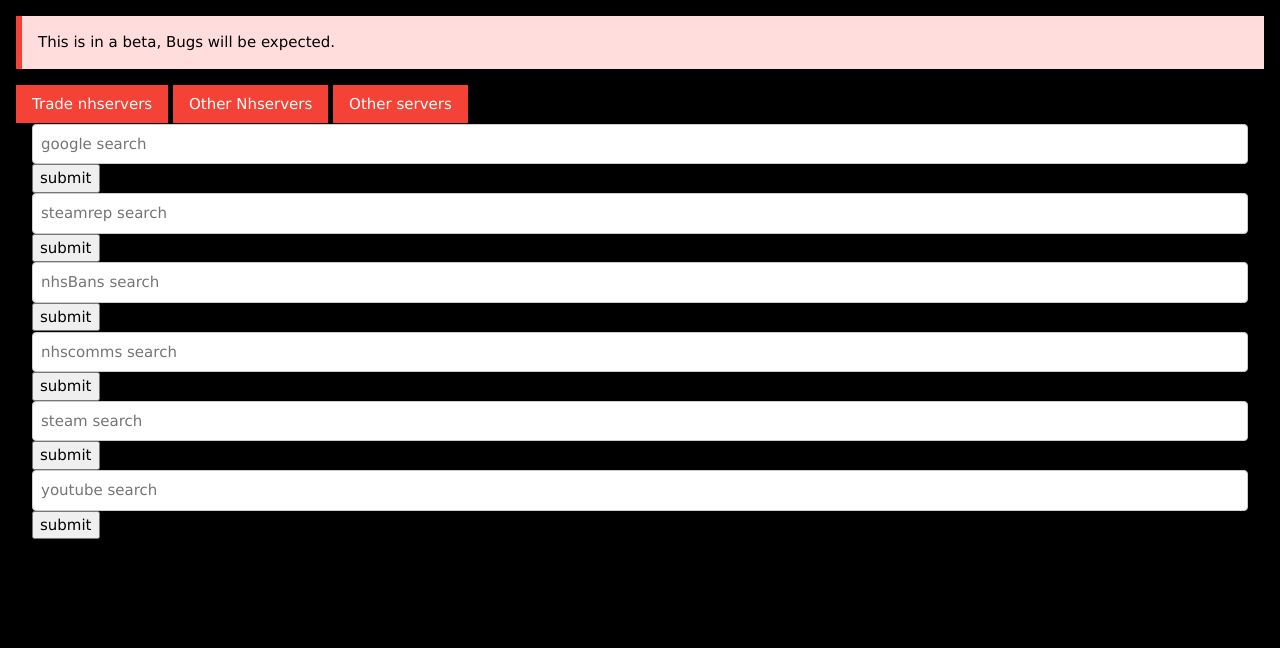
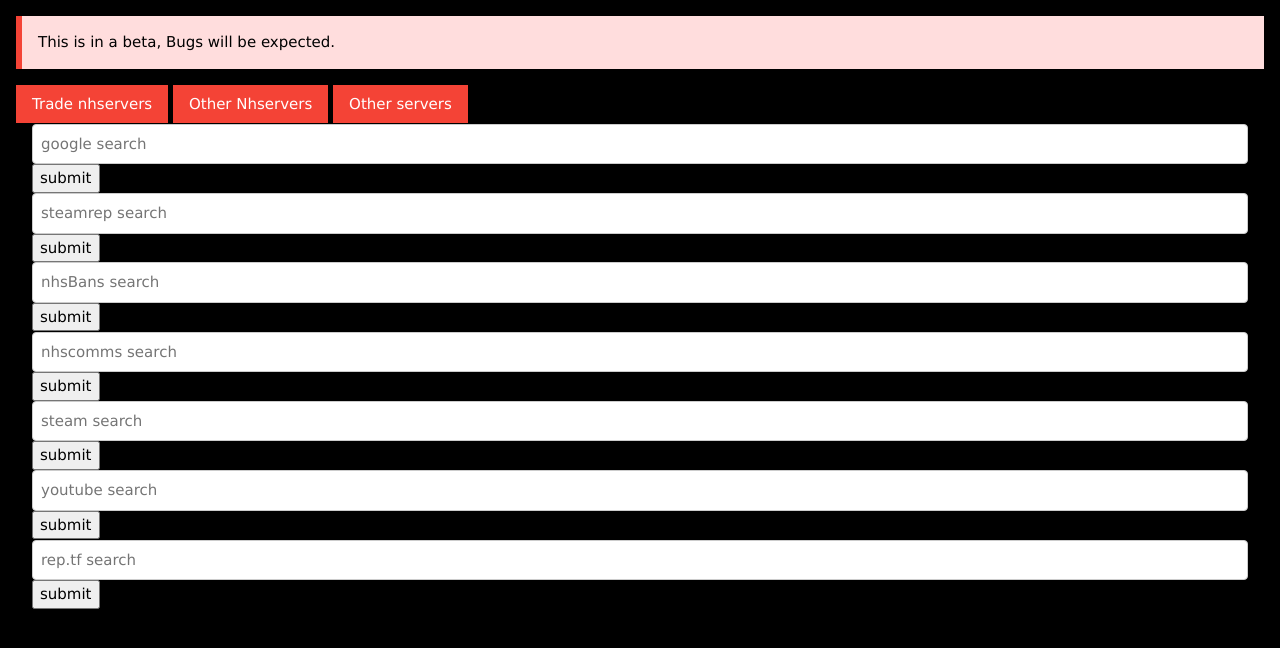
Before and after one commit to Hackerjef/hackerjef.github.io, a Jekyll site: the page Steamingame/ingame.html, which Jekyll copies as it is, in a window 1280 px wide. Shown: the top 648 px of the page. Built offline with Jekyll 4.4.1, drawn with Linux system fonts in a browser that asks for light colours; nearby versions of some CDN libraries; library files that are not in the unit come from our copies.

Commit message:
added ref.tf
Signed-off-by: august <auguststenz@aol.com>

```diff
--- a/Steamingame/ingame.html
+++ b/Steamingame/ingame.html
@@ -58,35 +58,38 @@
   </div>
 
 <div class="w3-container w3-padding-xlarge"> </div>
+
+
+
+
 <!-- Serches -->
-  <div class="w3-container">
+  <div class="w3-container" id="googlesearch">
     <input placeholder="google search" class="w3-input w3-border w3-round w3-hover-red" type="text" id="google" onkeypress="return googlesearchKeyPress(event);" />
     <input type="submit" value="submit" id="googlebutton" onclick="google();" />
   </div>
-
-  <div class="w3-container">
+  <div class="w3-container" id="steamrepsearch">
     <input placeholder="steamrep search" class="w3-input w3-border w3-round w3-hover-red" type="text" id="steamrep" onkeypress="return steamrepsearchKeyPress(event);" />
     <input type="submit" value="submit" id="steamrepbutton" onclick="steamrep();" />
   </div>
-
-  <div class="w3-container">
+  <div class="w3-container" id="nhsbanssearch">
     <input placeholder="nhsBans search" class="w3-input w3-border w3-round w3-hover-red" type="text" id="nhsbans" onkeypress="return nhsbanssearchKeyPress(event);" />
     <input type="submit" value="submit" id="nhsbansbutton" onclick="nhsbans();" />
   </div>
-
-  <div class="w3-container">
+  <div class="w3-container" id="nhscommssearch">
     <input placeholder="nhscomms search" class="w3-input w3-border w3-round w3-hover-red" type="text" id="nhscomms" onkeypress="return nhscommssearchKeyPress(event);" />
     <input type="submit" value="submit" id="nhscommsbutton" onclick="nhscomms();" />
   </div>
-
-  <div class="w3-container">
+  <div class="w3-container" id="steamsearch">
     <input placeholder="steam search" class="w3-input w3-border w3-round w3-hover-red" type="text" id="steam" onkeypress="return steamsearchKeyPress(event);" />
     <input type="submit" value="submit" id="steambutton" onclick="steam();" />
   </div>
-
-  <div class="w3-container">
+  <div class="w3-container"id="youtubesearch">
     <input type=”text” class="w3-input w3-border w3-round w3-hover-red" placeholder="youtube search" id="youtube" onkeypress="return youtubesearchKeyPress(event);" />
     <input type="submit" value="submit" id="youtubebutton" onclick="youtube();" />
+  </div>
+  <div class="w3-container"id="reptfsearch">
+    <input type=”text” class="w3-input w3-border w3-round w3-hover-red" placeholder="rep.tf search" id="reptf" onkeypress="return reptfsearchKeyPress(event);" />
+    <input type="submit" value="submit" id="reptfbutton" onclick="reptf();" />
   </div>
 
 </body>
--- a/js/redirect.js
+++ b/js/redirect.js
@@ -29,3 +29,7 @@ function youtube() {
     var youtube = document.getElementById('youtube').value;
     window.location = "https://www.youtube.com/results?search_query=" + youtube;
 }
+function reptf() {
+    var reptf = document.getElementById('reptf').value;
+    window.location = "https://rep.tf/" + reptf;
+}
--- a/js/textboxstuff.js
+++ b/js/textboxstuff.js
@@ -87,3 +87,14 @@ function youtubesearchKeyPress(e)
     }
     return true;
 }
+function reptfsearchKeyPress(e)
+{
+    // look for window.event in case event isn't passed in
+    e = e || window.event;
+    if (e.keyCode == 13)
+    {
+        document.getElementById('reptfbutton').click();
+        return false;
+    }
+    return true;
+}
```
